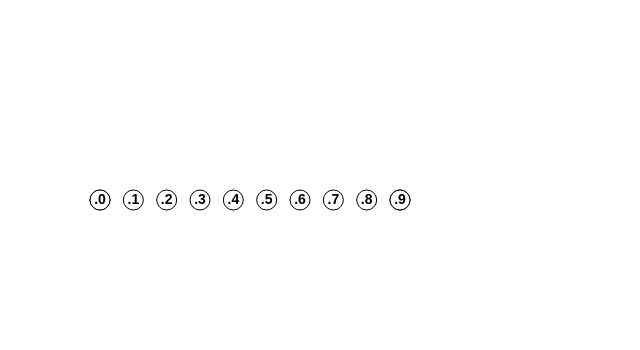
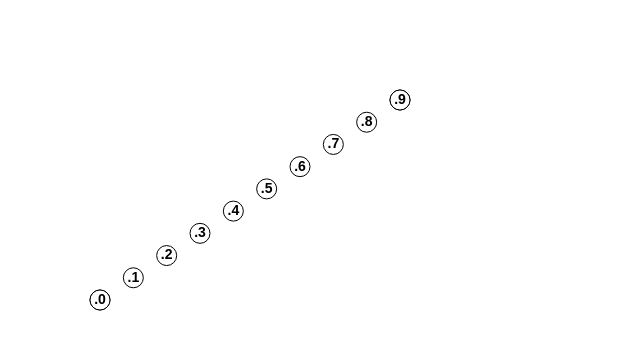
Before and after one commit to thaibinhbr97/linear-interpolation-lerp, a plain HTML site: page index.html in a window 1280 px wide. Shown: the whole page, without its empty margins (0-640 px from the left). Drawn offline with Linux system fonts and the light colour scheme.

Commit message:
linear interpolation in 2 dimensions

```diff
--- a/index.html
+++ b/index.html
@@ -22,8 +22,8 @@
 
         const ctx = myCanvas.getContext("2d");
 
-        const A = { x: 100, y: 200 };
-        const B = { x: 400, y: 200 };
+        const A = { x: 100, y: 300 };
+        const B = { x: 400, y: 100 };
 
         drawDot(A, "A");
         drawDot(B, "B");
@@ -33,7 +33,7 @@
             const t = i / (n - 1);
             const C = {
                 x: lerp(A.x, B.x, t),
-                y: 200
+                y: lerp(A.y, B.y, t)
             };
             drawDot(C, "." + i);
         }
```
